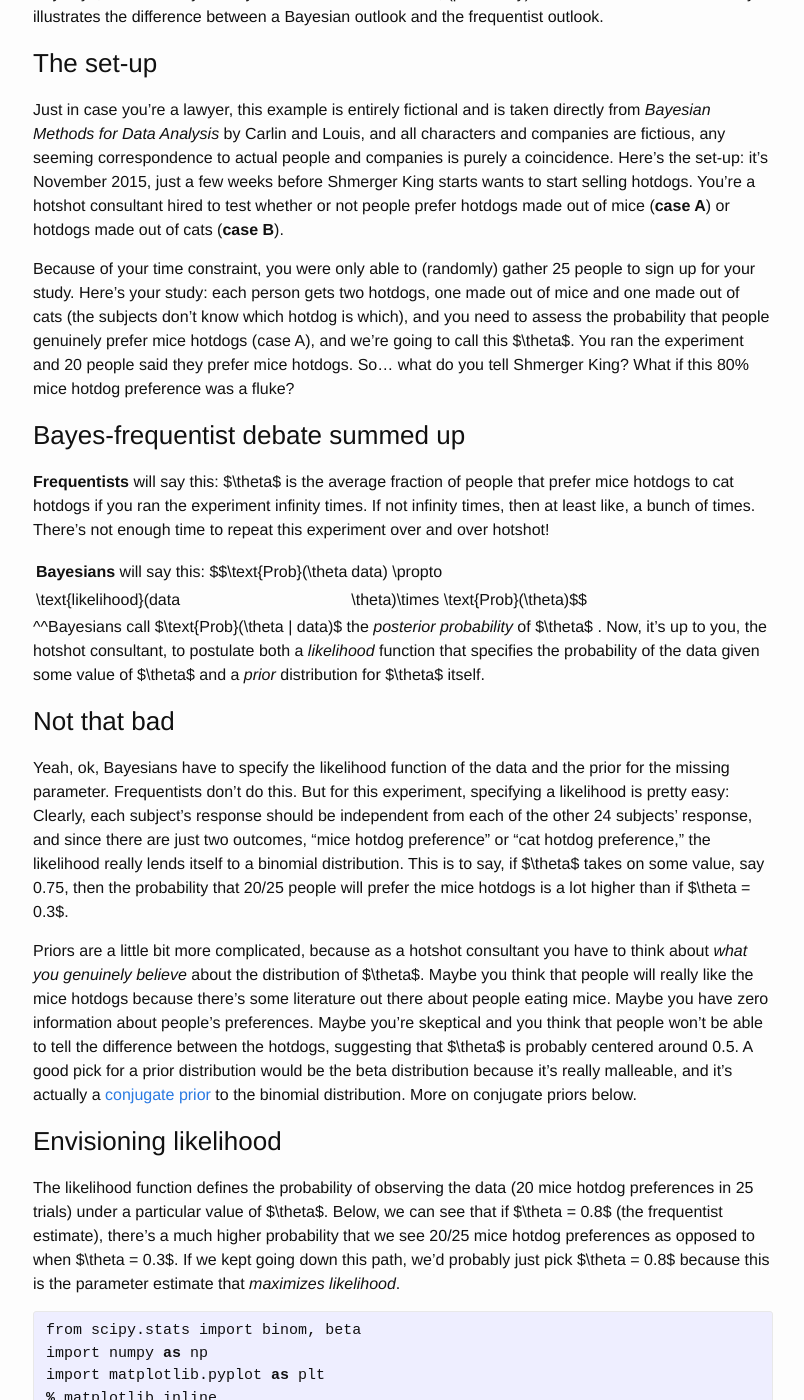
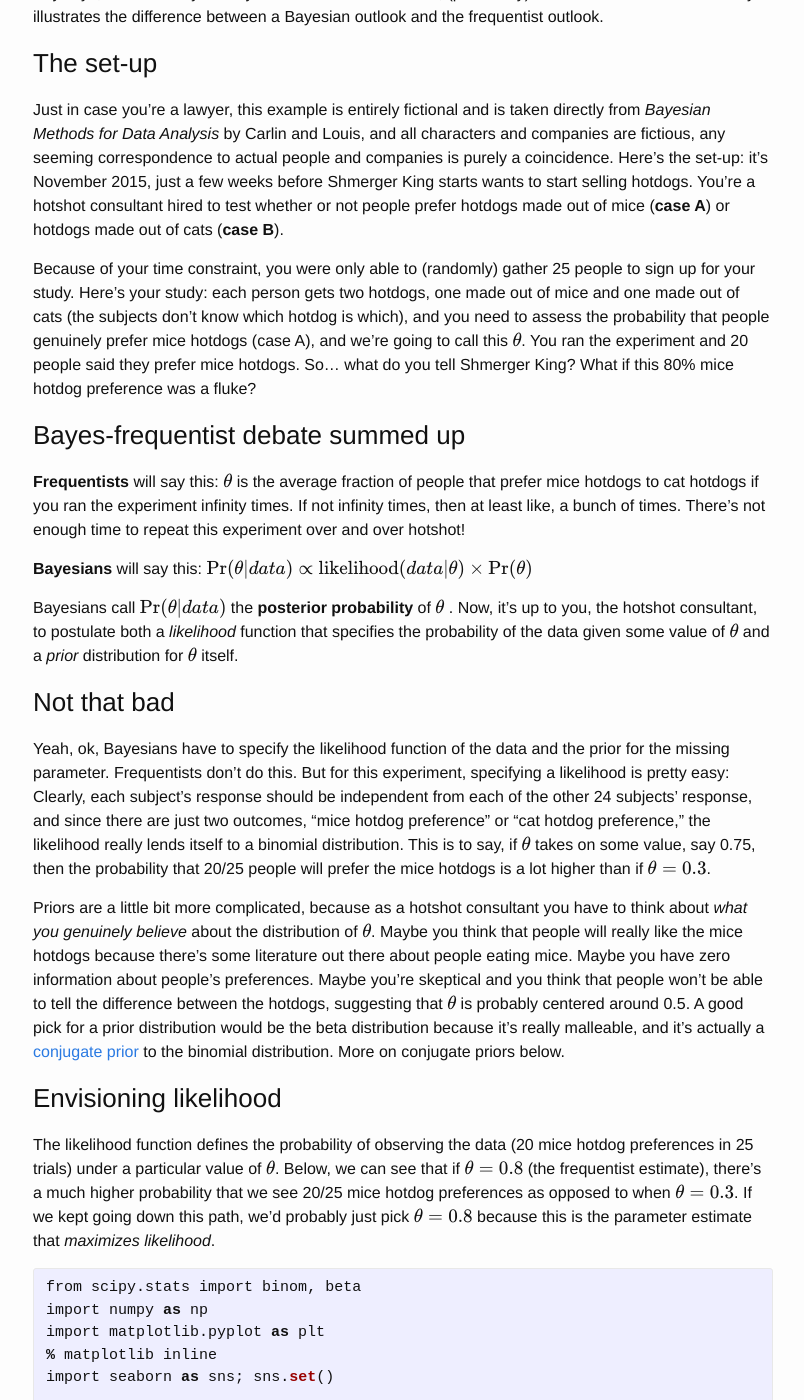
Before and after one commit to FrankFineis/FrankFineis.github.io, a Jekyll site: the page built from blog/_posts/2016-05-05-tldrBayes.md, in a window 1280 px wide and 1400 px high, scrolled down 408 px. Shown: the whole window, without its empty margins (237-1041 px from the left). Built offline with Jekyll 4.4.1, drawn with Linux system fonts in a browser that asks for light colours; formulas are drawn with MathJax 3; some of the changed text lies outside the part shown.

Commit message:
mathjax working, bayes post modified accordingly

```diff
--- a/_includes/head.html
+++ b/_includes/head.html
@@ -9,4 +9,6 @@
   <link rel="stylesheet" href="{{ "/css/main.css" | prepend: site.baseurl }}">
   <link rel="canonical" href="{{ page.url | replace:'index.html','' | prepend: site.baseurl | prepend: site.url }}">
   <link rel="alternate" type="application/rss+xml" title="{{ site.title }}" href="{{ "/feed.xml" | prepend: site.baseurl | prepend: site.url }}">
+
+  <script type="text/javascript" src="http://cdn.mathjax.org/mathjax/latest/MathJax.js?config=TeX-AMS-MML_HTMLorMML"></script>
 </head>
--- a/_layouts/page.html
+++ b/_layouts/page.html
@@ -1,6 +1,11 @@
 ---
 layout: default
 ---
+
+<script type="text/javascript"
+    src="http://cdn.mathjax.org/mathjax/latest/MathJax.js?config=TeX-AMS-MML_HTMLorMML">
+</script>
+
 <article class="post">
 
   <header class="post-header">
--- a/blog/_posts/2016-05-05-tldrBayes.md
+++ b/blog/_posts/2016-05-05-tldrBayes.md
@@ -30,23 +30,23 @@ Because of your time constraint, you were only able to (randomly) gather 25
 people to sign up for your study. Here's your study: each person gets two
 hotdogs, one made out of mice and one made out of cats (the subjects don't know
 which hotdog is which), and you need to assess the probability that people
-genuinely prefer mice hotdogs (case A), and we're going to call this $\theta$.
+genuinely prefer mice hotdogs (case A), and we're going to call this $$\theta$$.
 You ran the experiment and 20 people said they prefer mice hotdogs. So... what
 do you tell Shmerger King? What if this 80% mice hotdog preference was a fluke?
 
 ### Bayes-frequentist debate summed up
-**Frequentists** will say this: $\theta$ is the average fraction of people that
+**Frequentists** will say this: $$\theta$$ is the average fraction of people that
 prefer mice hotdogs to cat hotdogs if you ran the experiment infinity times. If
 not infinity times, then at least like, a bunch of times. There's not enough
 time to repeat this experiment over and over hotshot!
 
-**Bayesians** will say this: $$\text{Prob}(\theta | data) \propto
-\text{likelihood}(data | \theta)\times \text{Prob}(\theta)$$
+**Bayesians** will say this:
+$$\text{Pr}(\theta|data) \propto \text{likelihood}(data|\theta)\times\text{Pr}(\theta)$$
 
-^^Bayesians call $\text{Prob}(\theta | data)$ the *posterior probability* of
-$\theta$ . Now, it's up to you, the hotshot consultant, to postulate both a
+Bayesians call $$\text{Pr}(\theta | data)$$ the **posterior probability** of
+$$\theta$$ . Now, it's up to you, the hotshot consultant, to postulate both a
 *likelihood* function that specifies the probability of the data given some
-value of $\theta$ and a *prior* distribution for $\theta$ itself.
+value of $$\theta$$ and a *prior* distribution for $$\theta$$ itself.
 
 ### Not that bad
 Yeah, ok, Bayesians have to specify the likelihood function of the data and the
@@ -55,17 +55,17 @@ experiment, specifying a likelihood is pretty easy: Clearly, each subject's
 response should be independent from each of the other 24 subjects' response, and
 since there are just two outcomes, "mice hotdog preference" or "cat hotdog
 preference," the likelihood really lends itself to a binomial distribution. This
-is to say, if $\theta$ takes on some value, say 0.75, then the probability that
-20/25 people will prefer the mice hotdogs is a lot higher than if $\theta =
-0.3$.
+is to say, if $$\theta$$ takes on some value, say 0.75, then the probability that
+20/25 people will prefer the mice hotdogs is a lot higher than if $$\theta =
+0.3$$.
 
 Priors are a little bit more complicated, because as a hotshot consultant you
 have to think about *what you genuinely believe* about the distribution of
-$\theta$. Maybe you think that people will really like the mice hotdogs because
+$$\theta$$. Maybe you think that people will really like the mice hotdogs because
 there's some literature out there about people eating mice. Maybe you have zero
 information about people's preferences. Maybe you're skeptical and you think
 that people won't be able to tell the difference between the hotdogs, suggesting
-that $\theta$ is probably centered around 0.5. A good pick for a prior
+that $$\theta$$ is probably centered around 0.5. A good pick for a prior
 distribution would be the beta distribution because it's really malleable, and
 it's actually a [conjugate prior](https://en.wikipedia.org/wiki/Conjugate_prior)
 to the binomial distribution. More on conjugate priors below.
@@ -73,10 +73,10 @@ to the binomial distribution. More on conjugate priors below.
 ### Envisioning likelihood
 
 The likelihood function defines the probability of observing the data (20 mice
-hotdog preferences in 25 trials) under a particular value of $\theta$. Below, we
-can see that if $\theta = 0.8$ (the frequentist estimate), there's a much higher
-probability that we see 20/25 mice hotdog preferences as opposed to when $\theta
-= 0.3$. If we kept going down this path, we'd probably just pick $\theta = 0.8$
+hotdog preferences in 25 trials) under a particular value of $$\theta$$. Below, we
+can see that if $$\theta = 0.8$$ (the frequentist estimate), there's a much higher
+probability that we see 20/25 mice hotdog preferences as opposed to when $$\theta
+= 0.3$$. If we kept going down this path, we'd probably just pick $$\theta = 0.8$$
 because this is the parameter estimate that *maximizes likelihood*.
 
 {% highlight python %}
@@ -103,20 +103,20 @@ ax.set_ylabel("Density")
 
 ### Envisioning the prior
 
-The prior distribution for $\theta$ allows you, the hotshot consultant, to
-inject your underlying believe about $\theta$, which is the proportion of all of
+The prior distribution for $$\theta$$ allows you, the hotshot consultant, to
+inject your underlying believe about $$\theta$$, which is the proportion of all of
 Shmurger King's clientelle that really prefers mice hotdogs to cat hotdogs, the
 thing you're trying to pin down.
 
 The beta distribution is a natural fit for the prior here:
 - its support (the domain of values you can plug into the beta probability
 distribution function) is [0,1]
-- Through its two parameters, $\alpha$ and $\beta$ (in Bayesian statistics, the
+- Through its two parameters, $$\alpha$$ and $$\beta$$ (in Bayesian statistics, the
 parameters of your prior are called *hyperparameters*, the shape of the beta
 distribution is highly configurable
 - It's the conjugate prior distribution to the binomial distribution (so, our
 likelihood function), which means that the posterior distribution (i.e.
-$P(\theta | data)$) is also a beta distribution, just with different parameters
+$$Pr(\theta | data)$$) is also a beta distribution, just with different parameters
 than the prior. That's what *conjugacy to the likelihood* means, that your
 posterior distribution is of the same type as your prior.
 
@@ -127,9 +127,9 @@ Perhaps, you think one of the following statements is true:
 - (1) You have absolutely no idea whether or not people prefer mice hotdogs over
 cat hotdogs
 - (2) You think it's likely that people won't be able to tell the difference, so
-$\theta$ tends to be around 0.5
+$$\theta$$ tends to be around 0.5
 - (3) You think that people will either really love or really hate mice hotdogs,
-so $\theta$ will likely take on extreme values.
+so $$\theta$$ will likely take on extreme values.
 
 With the beta(1,1), beta(0.5, 0.5), and beta(2,2) distributions, respectively,
 we can emulate those scenarios:
@@ -157,16 +157,16 @@ ax.set_ylabel("Density")
 
 Since the beta distribution is the conjugate prior to the binomial likelihood
 function (no derivation here), the posterior is also a beta distribution, only
-now $\alpha = \alpha_{prior} + \text{successes}$ and $\beta = n -
-\text{successes} + \beta_{prior}$. The derivation of the posterior's parameters
-involves multiplying the beta prior and binomial likelihood functions together,
+now \\[\alpha = \alpha_{prior} + \text{successes}\\] and \\[\beta =\beta_{prior} + n -
+\text{successes}\\]
+The derivation of the posterior's parameters involves multiplying the beta prior and binomial likelihood functions together,
 it's a big drawn out process. As a hotshot consultant, you'd probably just want
 to consult mathematica, Google, or the *Bayesian Methods for Data Analysis*
-book.
+book. The main point is that the posterior distribution is just a reparameterization of the prior! That's why people like conjugate priors.
 
 Anyway, the main point is that our choice of hyperparameters (i.e. how we
 parameterized the prior), will affect the posterior distribution. In plotting
-the resultant posterior distributions of $\theta$, notice that your choice for
+the resultant posterior distributions of $$\theta$$, notice that your choice for
 hyperparameters really doesn't change the shape or location of the posterior!
 
 {% highlight python %}
@@ -191,23 +191,23 @@ ax.set_ylabel("Density")
 
 ### Drawing conclusions
 As you can see from the plots directly above, the posterior distribution's mode
-settles right around $\theta = 0.8$ across our three prior parameterizations.
+settles right around $$\theta = 0.8$$ across our three prior parameterizations.
 One of the benefits of a Bayesian analysis is that there's no ambiguity in what
 we mean by "confidence interval."
 
 Remember the hoopla in your intro to stats class about confidence intervals? To
 frequentists, the term "confidence interval" means that "If I ran the experiment
 100 times, about 95 of the confidence intervals that I estimate (I'm estimating
-the 95% confidence interval of $\theta$ in each experiment) will cover the true
-value of $\theta$." It's way easier in Bayesian statistics.
+the 95% confidence interval of $$\theta$$ in each experiment) will cover the true
+value of $$\theta$$." It's way easier in Bayesian statistics.
 
-Now, you can finally say, "The probability that $\theta$ lies between a and b is
-95%," and Bayesian statisticians call "confidence intervals" "credible sets."
+Now, you can finally say, "The probability that $$\theta$$ lies between a and b is
+95%," and Bayesian statisticians call "confidence intervals" **"credible sets."**
 
 All you do to get a "credible set" is find differences in cumulative densities
 of the posterior! Moreover, we can use the beta cumulative density function to
-assess the probability that $\theta$ is greater than some value that the
-Schmerger King execs will be happy with, such as $\theta = 0.6$, under each
+assess the probability that $$\theta$$ is greater than some value that the
+Schmerger King execs will be happy with, such as $$\theta = 0.6$$, under each
 prior distribution:
 
 {% highlight python %}
@@ -225,6 +225,8 @@ for i in range(posterior_params.shape[0]):
     print "Under prior distribution {} we are {:.2f}% sure that theta > 0.6.".format(i+1, 100*CI[i])
 {% endhighlight %}
 
+<img src = "https://raw.githubusercontent.com/FrankFineis/FrankFineis.github.io/master/images/tldrbayes_CDF_results.png" class = "inline"/>
+
 
 Given that we've made some pretty reasonable assumptions for the likelihood and
 prior distributions, you can safely report that people firmly prefer mice
```
Also changed, not shown: images/tldrbayes_CDF_results.png (added), 1 other file.
